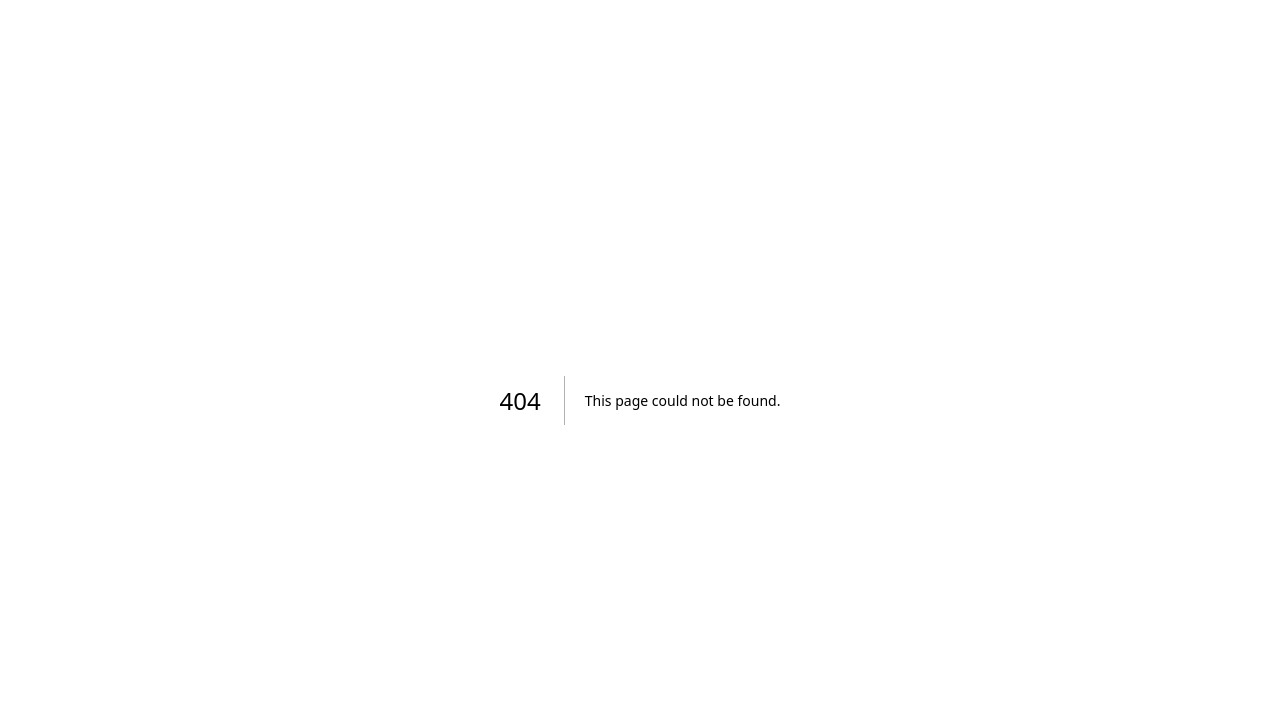
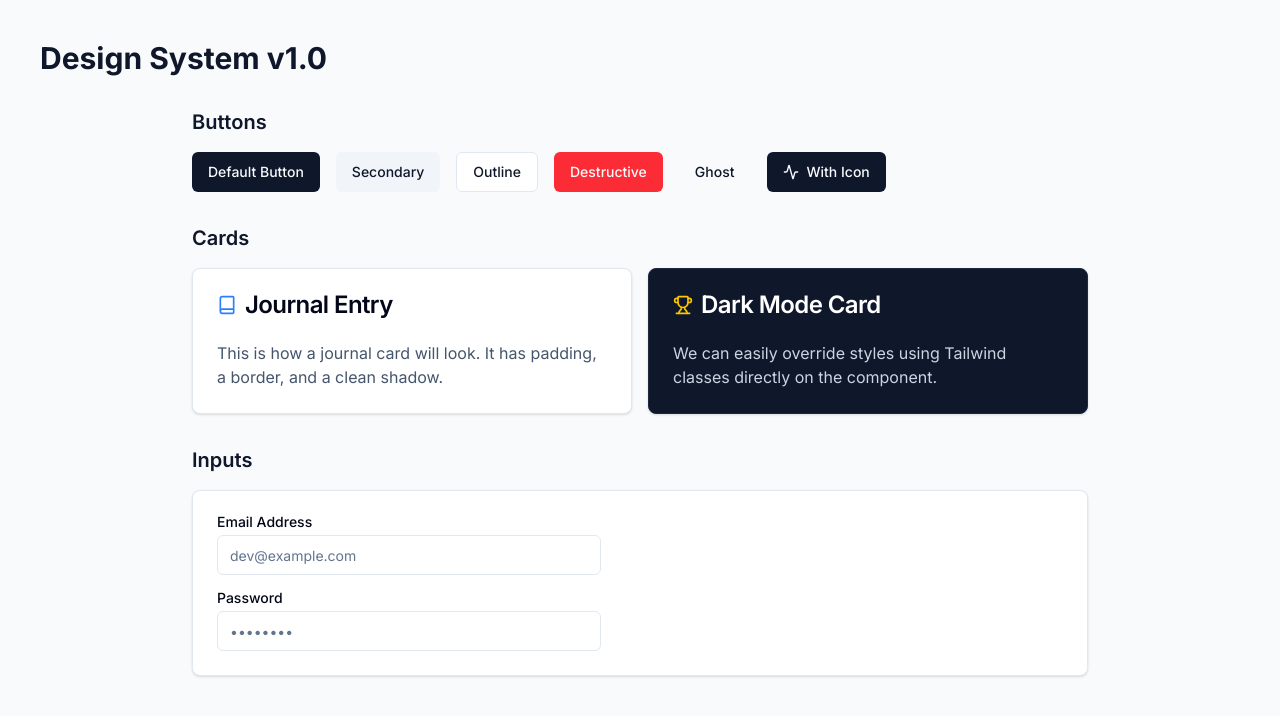
Before and after one commit to sdiv0503/Career-Journal-2.0, a Next.js app: page /design-system in a window 1280 px wide. Before the commit this address had no page. Shown: the top 716 px of the page. Built offline with nearby package versions, Linux system fonts and the light colour scheme.

Commit message:
feat: implement design system with shadcn-like architecture

```diff
--- a/package.json
+++ b/package.json
@@ -9,9 +9,13 @@
     "lint": "eslint"
   },
   "dependencies": {
+    "class-variance-authority": "^0.7.1",
+    "clsx": "^2.1.1",
+    "lucide-react": "^0.563.0",
     "next": "16.1.6",
     "react": "19.2.3",
-    "react-dom": "19.2.3"
+    "react-dom": "19.2.3",
+    "tailwind-merge": "^3.4.0"
   },
   "devDependencies": {
     "@tailwindcss/postcss": "^4",
--- /dev/null
+++ b/src/app/design-system/page.tsx
@@ -0,0 +1,84 @@
+import { Button } from "@/components/ui/button";
+import { Card, CardContent, CardHeader, CardTitle } from "@/components/ui/card";
+import { Input } from "@/components/ui/input";
+import { Label } from "@/components/ui/label";
+import { Activity, Book, Trophy } from "lucide-react";
+
+export default function DesignSystem() {
+  return (
+    <div className="min-h-screen bg-slate-50 p-10">
+      <h1 className="text-3xl font-bold mb-8">Design System v1.0</h1>
+
+      <div className="grid gap-8 max-w-4xl mx-auto">
+
+        {/* BUTTONS SECTION */}
+        <section className="space-y-4">
+          <h2 className="text-xl font-semibold">Buttons</h2>
+          <div className="flex flex-wrap gap-4">
+            <Button>Default Button</Button>
+            <Button variant="secondary">Secondary</Button>
+            <Button variant="outline">Outline</Button>
+            <Button variant="destructive">Destructive</Button>
+            <Button variant="ghost">Ghost</Button>
+            <Button>
+              <Activity className="mr-2 h-4 w-4" /> With Icon
+            </Button>
+          </div>
+        </section>
+
+        {/* CARDS SECTION */}
+        <section className="space-y-4">
+          <h2 className="text-xl font-semibold">Cards</h2>
+          <div className="grid md:grid-cols-2 gap-4">
+            <Card>
+              <CardHeader>
+                <CardTitle className="flex items-center gap-2">
+                  <Book className="h-5 w-5 text-blue-500" />
+                  Journal Entry
+                </CardTitle>
+              </CardHeader>
+              <CardContent>
+                <p className="text-slate-600">
+                  This is how a journal card will look. It has padding, a border, and a clean shadow.
+                </p>
+              </CardContent>
+            </Card>
+
+            <Card className="bg-slate-900 text-white border-slate-800">
+              <CardHeader>
+                <CardTitle className="flex items-center gap-2">
+                  <Trophy className="h-5 w-5 text-yellow-400" />
+                  Dark Mode Card
+                </CardTitle>
+              </CardHeader>
+              <CardContent>
+                <p className="text-slate-300">
+                  We can easily override styles using Tailwind classes directly on the component.
+                </p>
+              </CardContent>
+            </Card>
+          </div>
+        </section>
+
+        {/* INPUTS SECTION */}
+        <section className="space-y-4">
+          <h2 className="text-xl font-semibold">Inputs</h2>
+          <Card>
+            <CardContent className="pt-6 space-y-4">
+              <div className="grid w-full max-w-sm items-center gap-1.5">
+                <Label htmlFor="email">Email Address</Label>
+                <Input type="email" id="email" placeholder="dev@example.com" />
+              </div>
+
+              <div className="grid w-full max-w-sm items-center gap-1.5">
+                <Label htmlFor="password">Password</Label>
+                <Input type="password" id="password" placeholder="••••••••" />
+              </div>
+            </CardContent>
+          </Card>
+        </section>
+
+      </div>
+    </div>
+  );
+}
--- /dev/null
+++ b/src/components/ui/button.tsx
@@ -0,0 +1,52 @@
+import * as React from "react";
+import { cva, type VariantProps } from "class-variance-authority";
+import { cn } from "@/lib/utils";
+
+const buttonVariants = cva(
+  "inline-flex items-center justify-center whitespace-nowrap rounded-md text-sm font-medium ring-offset-white transition-colors focus-visible:outline-none focus-visible:ring-2 focus-visible:ring-slate-950 focus-visible:ring-offset-2 disabled:pointer-events-none disabled:opacity-50",
+  {
+    variants: {
+      variant: {
+        default: "bg-slate-900 text-slate-50 hover:bg-slate-900/90",
+        destructive: "bg-red-500 text-slate-50 hover:bg-red-500/90",
+        outline:
+          "border border-slate-200 bg-white hover:bg-slate-100 hover:text-slate-900",
+        secondary:
+          "bg-slate-100 text-slate-900 hover:bg-slate-100/80",
+        ghost: "hover:bg-slate-100 hover:text-slate-900",
+        link: "text-slate-900 underline-offset-4 hover:underline",
+      },
+      size: {
+        default: "h-10 px-4 py-2",
+        sm: "h-9 rounded-md px-3",
+        lg: "h-11 rounded-md px-8",
+        icon: "h-10 w-10",
+      },
+    },
+    defaultVariants: {
+      variant: "default",
+      size: "default",
+    },
+  }
+);
+
+export interface ButtonProps
+  extends React.ButtonHTMLAttributes<HTMLButtonElement>,
+    VariantProps<typeof buttonVariants> {
+  asChild?: boolean;
+}
+
+const Button = React.forwardRef<HTMLButtonElement, ButtonProps>(
+  ({ className, variant, size, ...props }, ref) => {
+    return (
+      <button
+        className={cn(buttonVariants({ variant, size, className }))}
+        ref={ref}
+        {...props}
+      />
+    );
+  }
+);
+Button.displayName = "Button";
+
+export { Button, buttonVariants };
--- /dev/null
+++ b/src/components/ui/card.tsx
@@ -0,0 +1,54 @@
+import * as React from "react";
+import { cn } from "@/lib/utils";
+
+const Card = React.forwardRef<
+  HTMLDivElement,
+  React.HTMLAttributes<HTMLDivElement>
+>(({ className, ...props }, ref) => (
+  <div
+    ref={ref}
+    className={cn(
+      "rounded-lg border border-slate-200 bg-white text-slate-950 shadow-sm",
+      className
+    )}
+    {...props}
+  />
+));
+Card.displayName = "Card";
+
+const CardHeader = React.forwardRef<
+  HTMLDivElement,
+  React.HTMLAttributes<HTMLDivElement>
+>(({ className, ...props }, ref) => (
+  <div
+    ref={ref}
+    className={cn("flex flex-col space-y-1.5 p-6", className)}
+    {...props}
+  />
+));
+CardHeader.displayName = "CardHeader";
+
+const CardTitle = React.forwardRef<
+  HTMLParagraphElement,
+  React.HTMLAttributes<HTMLHeadingElement>
+>(({ className, ...props }, ref) => (
+  <h3
+    ref={ref}
+    className={cn(
+      "text-2xl font-semibold leading-none tracking-tight",
+      className
+    )}
+    {...props}
+  />
+));
+CardTitle.displayName = "CardTitle";
+
+const CardContent = React.forwardRef<
+  HTMLDivElement,
+  React.HTMLAttributes<HTMLDivElement>
+>(({ className, ...props }, ref) => (
+  <div ref={ref} className={cn("p-6 pt-0", className)} {...props} />
+));
+CardContent.displayName = "CardContent";
+
+export { Card, CardHeader, CardTitle, CardContent };
--- /dev/null
+++ b/src/components/ui/input.tsx
@@ -0,0 +1,24 @@
+import * as React from "react";
+import { cn } from "@/lib/utils";
+
+export interface InputProps
+  extends React.InputHTMLAttributes<HTMLInputElement> {}
+
+const Input = React.forwardRef<HTMLInputElement, InputProps>(
+  ({ className, type, ...props }, ref) => {
+    return (
+      <input
+        type={type}
+        className={cn(
+          "flex h-10 w-full rounded-md border border-slate-200 bg-white px-3 py-2 text-sm ring-offset-white file:border-0 file:bg-transparent file:text-sm file:font-medium placeholder:text-slate-500 focus-visible:outline-none focus-visible:ring-2 focus-visible:ring-slate-950 focus-visible:ring-offset-2 disabled:cursor-not-allowed disabled:opacity-50",
+          className
+        )}
+        ref={ref}
+        {...props}
+      />
+    );
+  }
+);
+Input.displayName = "Input";
+
+export { Input };
--- /dev/null
+++ b/src/components/ui/label.tsx
@@ -0,0 +1,19 @@
+import * as React from "react";
+import { cn } from "@/lib/utils";
+
+const Label = React.forwardRef<
+  HTMLLabelElement,
+  React.LabelHTMLAttributes<HTMLLabelElement>
+>(({ className, ...props }, ref) => (
+  <label
+    ref={ref}
+    className={cn(
+      "text-sm font-medium leading-none peer-disabled:cursor-not-allowed peer-disabled:opacity-70",
+      className
+    )}
+    {...props}
+  />
+));
+Label.displayName = "Label";
+
+export { Label };
--- /dev/null
+++ b/src/lib/utils.ts
@@ -0,0 +1,6 @@
+import { type ClassValue, clsx } from "clsx";
+import { twMerge } from "tailwind-merge";
+
+export function cn(...inputs: ClassValue[]) {
+  return twMerge(clsx(inputs));
+}
```
Also changed, not shown: 1 other file (tests, documents, lock files or other folders).
